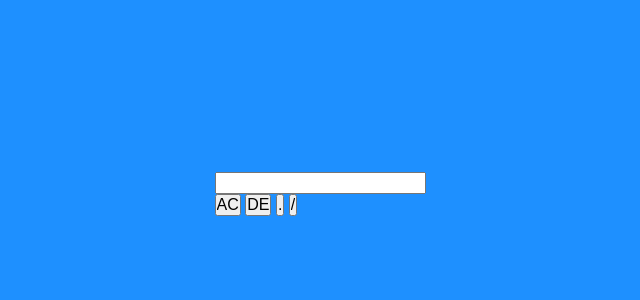
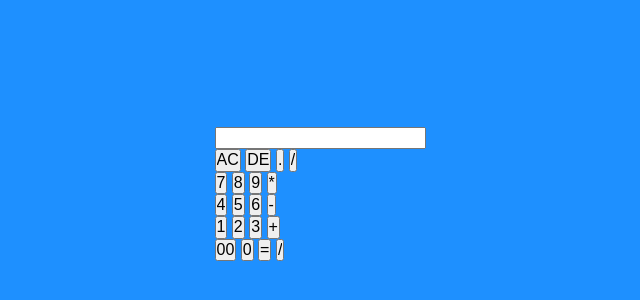
Before and after one commit to RVINDEERA/Assignment-10-IT, a plain HTML site: page index.html in a window 1280 px wide. Shown: the part 206-506 px from the top of the page, without its empty margins (320-960 px from the left). Drawn offline with Linux system fonts and the light colour scheme.

Commit message:
create buttons

```diff
--- a/index.html
+++ b/index.html
@@ -22,6 +22,34 @@
                 <input type="button" value=".">
                 <input type="button" value="/">
             </div>
+
+            <div>
+                <input type="button" value="7">
+                <input type="button" value="8">
+                <input type="button" value="9">
+                <input type="button" value="*">
+            </div>
+
+            <div>
+                <input type="button" value="4">
+                <input type="button" value="5">
+                <input type="button" value="6">
+                <input type="button" value="-">
+            </div>
+
+            <div>
+                <input type="button" value="1">
+                <input type="button" value="2">
+                <input type="button" value="3">
+                <input type="button" value="+">
+            </div>
+
+            <div>
+                <input type="button" value="00">
+                <input type="button" value="0">
+                <input type="button" value="=">
+                <input type="button" value="/">
+            </div>
         </form>
 
     </div>
```
